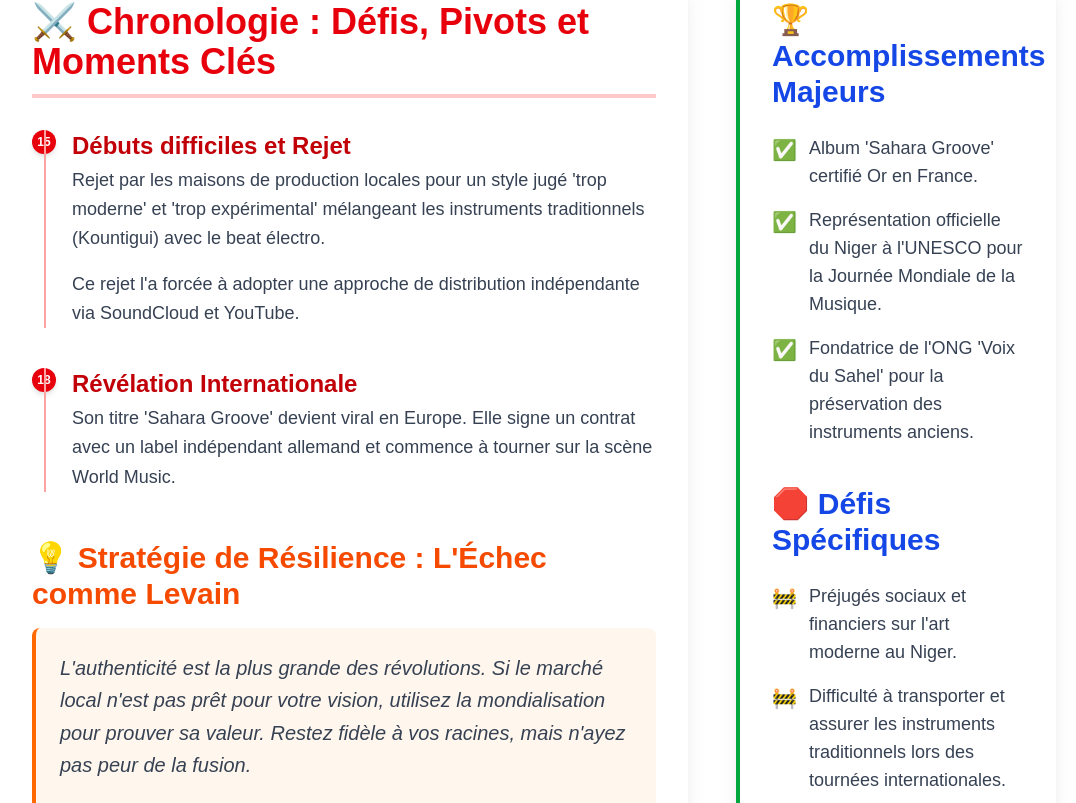
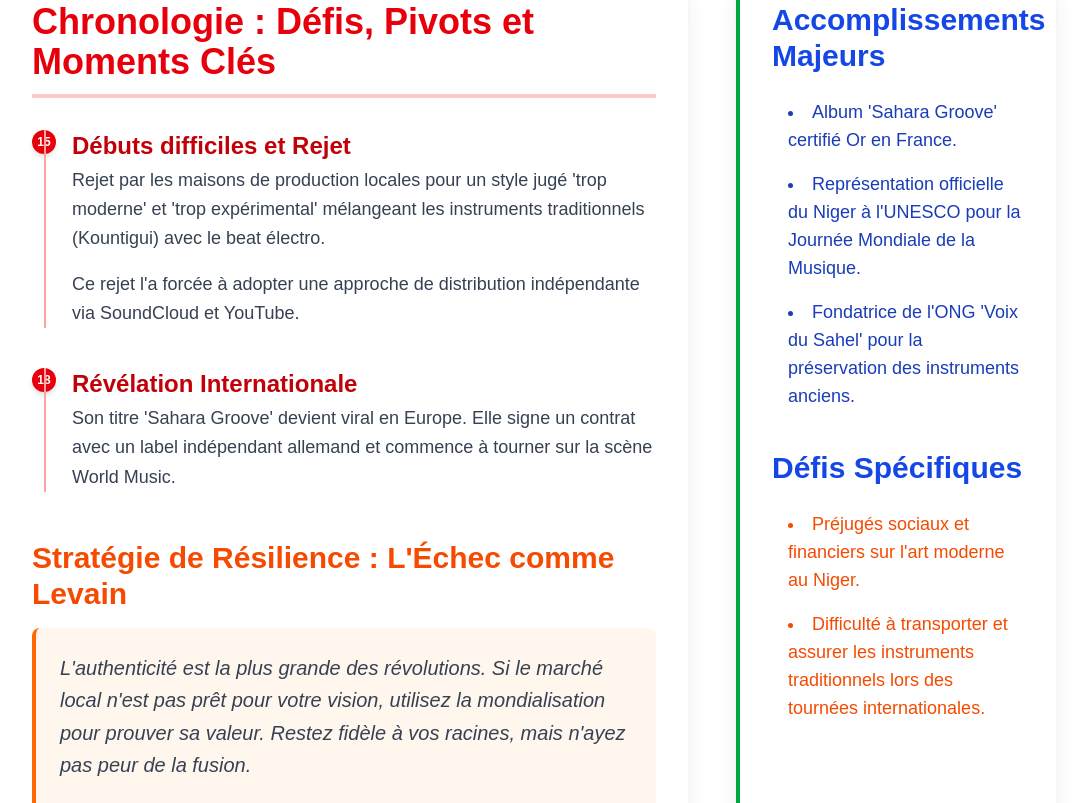
Before and after one commit to dchaibou/taram-talent, a Next.js app: page /talents/aisha-moussa in a window 1280 px wide. Shown: the part 757-1560 px from the top of the page, without its empty margins (112-1188 px from the left). Built offline with nearby package versions, Linux system fonts and the light colour scheme.

Commit message:
refactor: optimiser le rendu des paragraphes et améliorer la présentation des défis et accomplissements

```diff
--- a/app/talents/[slug]/page.tsx
+++ b/app/talents/[slug]/page.tsx
@@ -1,17 +1,14 @@
-// app/talents/[slug]/page.tsx (Optimisation Long-Form Content)
+// app/talents/[slug]/page.tsx (Optimisation Long-Form Content - SANS ICÔNES)
 
 import { Metadata } from "next";
 import { Talent, ParcoursEtape } from "@/types/Talent";
 import Image from "next/image";
 import { getTalentBySlug, getAllTalents } from "@/lib/data";
-import React from "react"; // Nécessaire pour React.Fragment/Key
+import React from "react";
 
 // --- FONCTION UTILITAIRE POUR GÉRER LES PARAGRAPHES ---
-// Transforme les chaînes de texte contenant des sauts de ligne (\n\n) en éléments <p>
 const renderParagraphs = (text: string) => {
-  // Divise le texte par deux sauts de ligne (standard pour un nouveau paragraphe)
   return text.split("\n\n").map((paragraph, index) => (
-    // Utilisez key pour React. C'est sécurisé car le contenu est pré-rendu (Server Component)
     <p
       key={index}
       className="mb-4 leading-relaxed text-gray-700 dark:text-gray-400"
@@ -21,12 +18,14 @@ const renderParagraphs = (text: string) => {
   ));
 };
 
+// ... (generateMetadata, generateStaticParams restent inchangés) ...
+
 export async function generateMetadata({
   params,
 }: {
   params: { slug: string };
 }): Promise<Metadata> {
-  const { slug } = await params;
+  const { slug } = params;
   const talent = await getTalentBySlug(slug);
 
   if (!talent) return { title: "Talent non trouvé" };
@@ -47,7 +46,7 @@ export default async function TalentPage({
 }: {
   params: { slug: string };
 }) {
-  const { slug } = await params;
+  const { slug } = params;
   const talent = await getTalentBySlug(slug);
 
   if (!talent) {
@@ -86,7 +85,7 @@ export default async function TalentPage({
         {/* Colonne 1: Le Parcours & Les Combats */}
         <div className="lg:col-span-2 bg-white dark:bg-gray-800 p-8 rounded-xl shadow-xl">
           <h2 className="text-4xl font-extrabold text-red-600 mb-8 border-b-4 border-red-200 pb-3">
-            ⚔️ Chronologie : Défis, Pivots et Moments Clés
+            Chronologie : Défis, Pivots et Moments Clés
           </h2>
 
           <ul className="space-y-10">
@@ -99,7 +98,6 @@ export default async function TalentPage({
                 <h3 className="text-2xl font-bold text-red-700 dark:text-red-400">
                   {etape.titre}
                 </h3>
-                {/* APPLICATION DE renderParagraphs pour la DESCRIPTION LONGUE */}
                 <div className="mt-1 text-lg">
                   {renderParagraphs(etape.description)}
                 </div>
@@ -108,36 +106,41 @@ export default async function TalentPage({
           </ul>
 
           <h3 className="text-3xl font-bold text-orange-600 mt-12 mb-4">
-            💡 Stratégie de Résilience : L&apos;Échec comme Levain
+            Stratégie de Résilience : L&apos;Échec comme Levain{" "}
           </h3>
           <div className="italic text-xl text-gray-700 dark:text-gray-300 p-6 bg-orange-50 dark:bg-orange-950 rounded-lg border-l-4 border-orange-500">
-            {/* APPLICATION DE renderParagraphs pour la LEÇON LONGUE */}
             {renderParagraphs(talent.lecons)}
           </div>
         </div>
 
-        {/* Colonne 2: Accomplissements et Stats (Inchangée) */}
+        {/* Colonne 2: Accomplissements et Défis (MAINTENANT AVEC DES PUCES CLASSIQUES) */}
         <aside className="bg-white dark:bg-gray-800 p-8 rounded-xl shadow-xl border-l-4 border-green-600">
           <h2 className="text-3xl font-extrabold text-blue-700 dark:text-blue-400 mb-6">
-            🏆 Accomplissements Majeurs
+            Accomplissements Majeurs
           </h2>
-          <ul className="list-none space-y-4 text-lg text-gray-700 dark:text-gray-300">
+          {/* Utilisation de list-disc pour des puces claires et professionnelles */}
+          <ul className="list-disc list-inside space-y-4 text-lg text-gray-700 dark:text-gray-300 ml-4">
             {talent.accomplissements.map((succes, index) => (
-              <li key={index} className="flex items-start">
-                <span className="text-green-600 text-xl mr-3 mt-0.5">✅</span>
-                <span className="font-medium">{succes}</span>
+              <li
+                key={index}
+                className="font-medium text-blue-800 dark:text-blue-400"
+              >
+                {succes}
               </li>
             ))}
           </ul>
 
           <h3 className="text-3xl font-extrabold text-blue-700 dark:text-blue-400 mt-10 mb-6">
-            🛑 Défis Spécifiques
+            Défis Spécifiques
           </h3>
-          <ul className="list-none space-y-4 text-lg text-gray-700 dark:text-gray-300">
+          {/* Utilisation de list-disc pour les défis */}
+          <ul className="list-disc list-inside space-y-4 text-lg text-gray-700 dark:text-gray-300 ml-4">
             {talent.combats.map((combat, index) => (
-              <li key={index} className="flex items-start">
-                <span className="text-orange-600 text-xl mr-3 mt-0.5">🚧</span>
-                <span className="font-medium">{combat}</span>
+              <li
+                key={index}
+                className="font-medium text-orange-600 dark:text-orange-400"
+              >
+                {combat}
               </li>
             ))}
           </ul>
```
